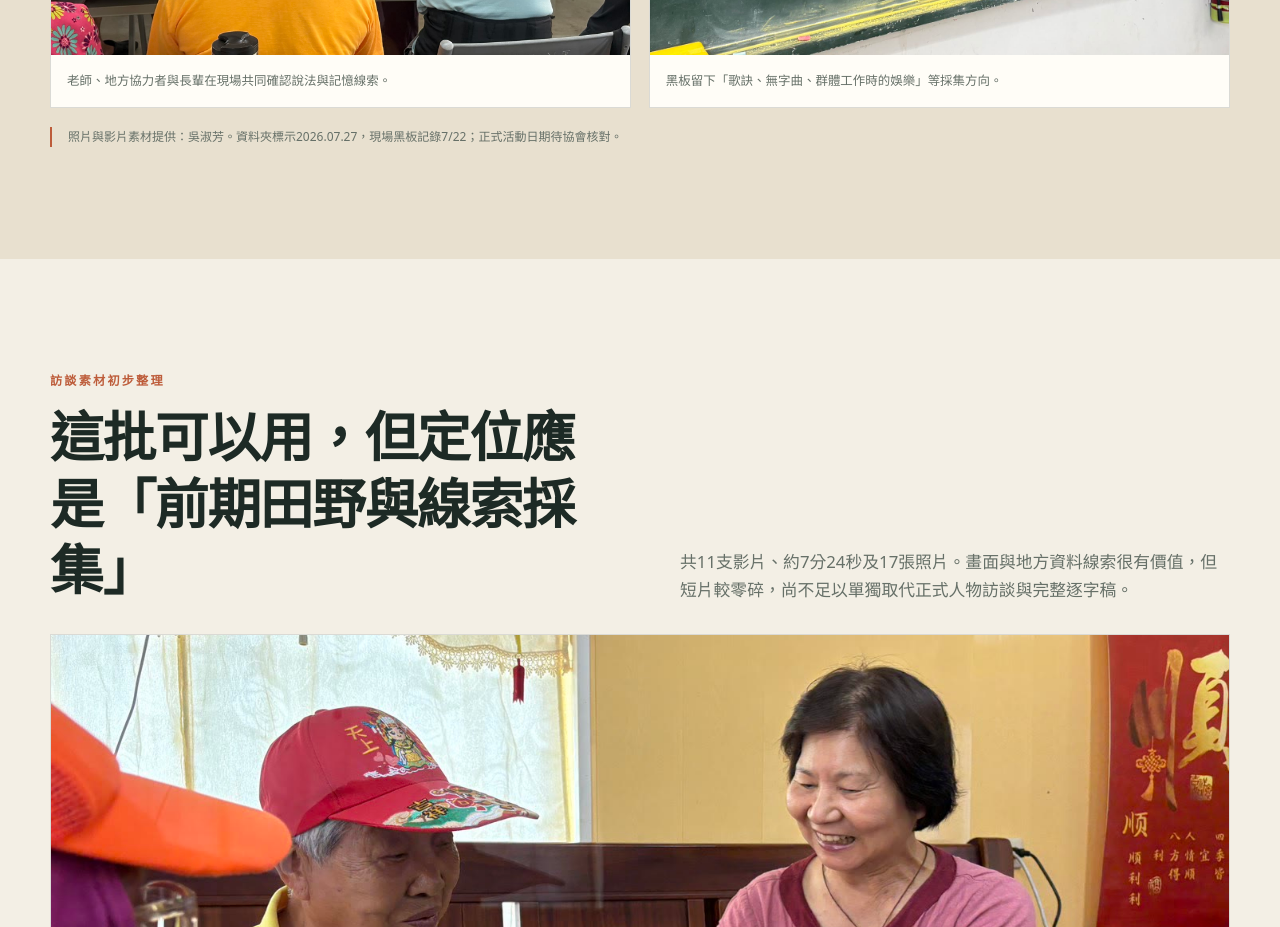
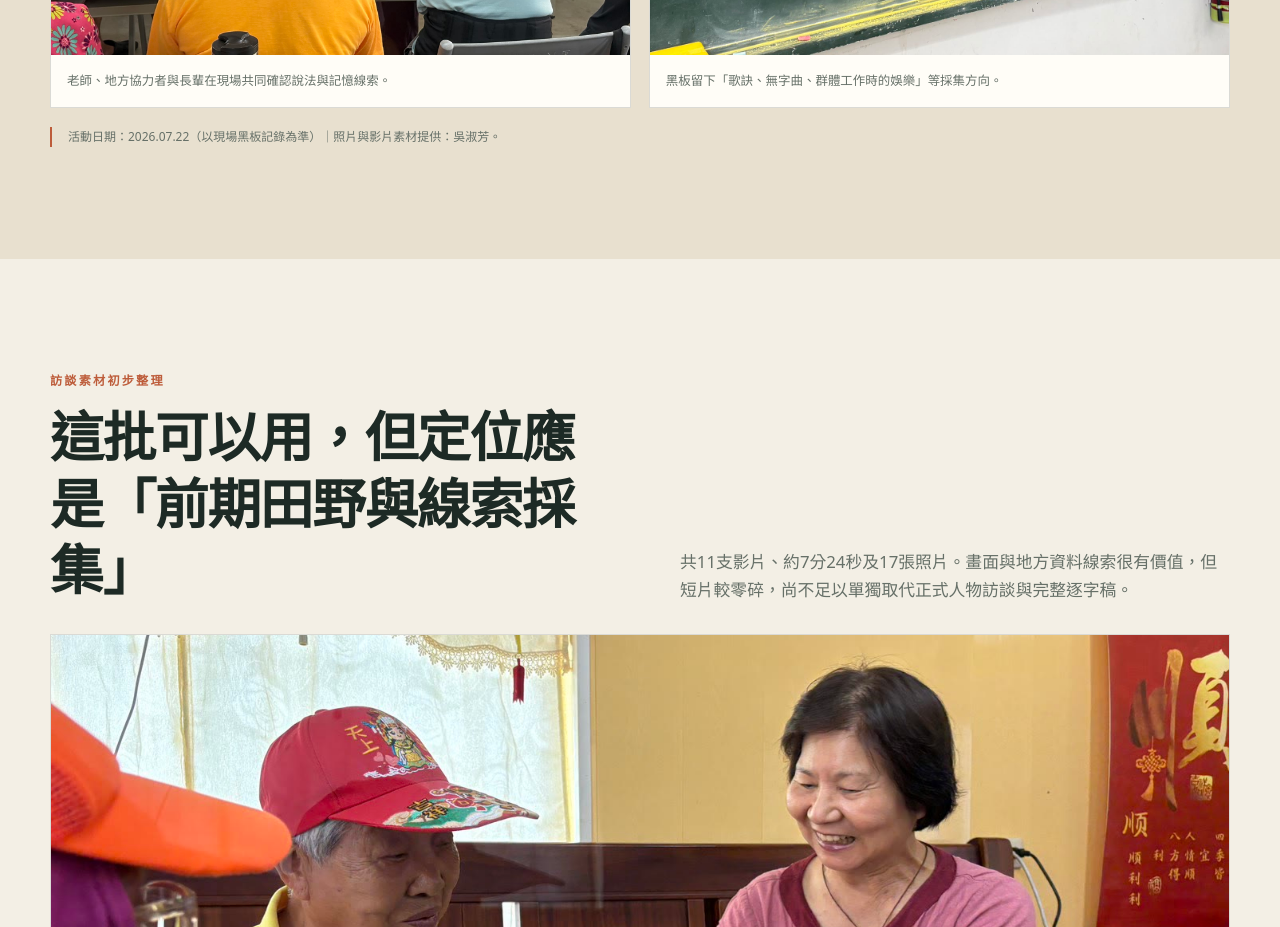
Before and after one commit to qoun2004/wenzai-memory, a Next.js app: page /projects/gonggen in a window 1280 px wide. Shown: the part 4280-5207 px from the top of the page. Built offline with nearby package versions, Linux system fonts and the light colour scheme.

Commit message:
確認歌謠工作坊日期為七月二十二日

```diff
--- a/app/projects/gonggen/page.tsx
+++ b/app/projects/gonggen/page.tsx
@@ -96,7 +96,7 @@ export default function GonggenProjectPage() {
             </figure>
           </div>
           <p className="material-credit">
-            照片與影片素材提供：吳淑芳。資料夾標示2026.07.27，現場黑板記錄7/22；正式活動日期待協會核對。
+            活動日期：2026.07.22（以現場黑板記錄為準）｜照片與影片素材提供：吳淑芳。
           </p>
         </div>
       </section>
```
